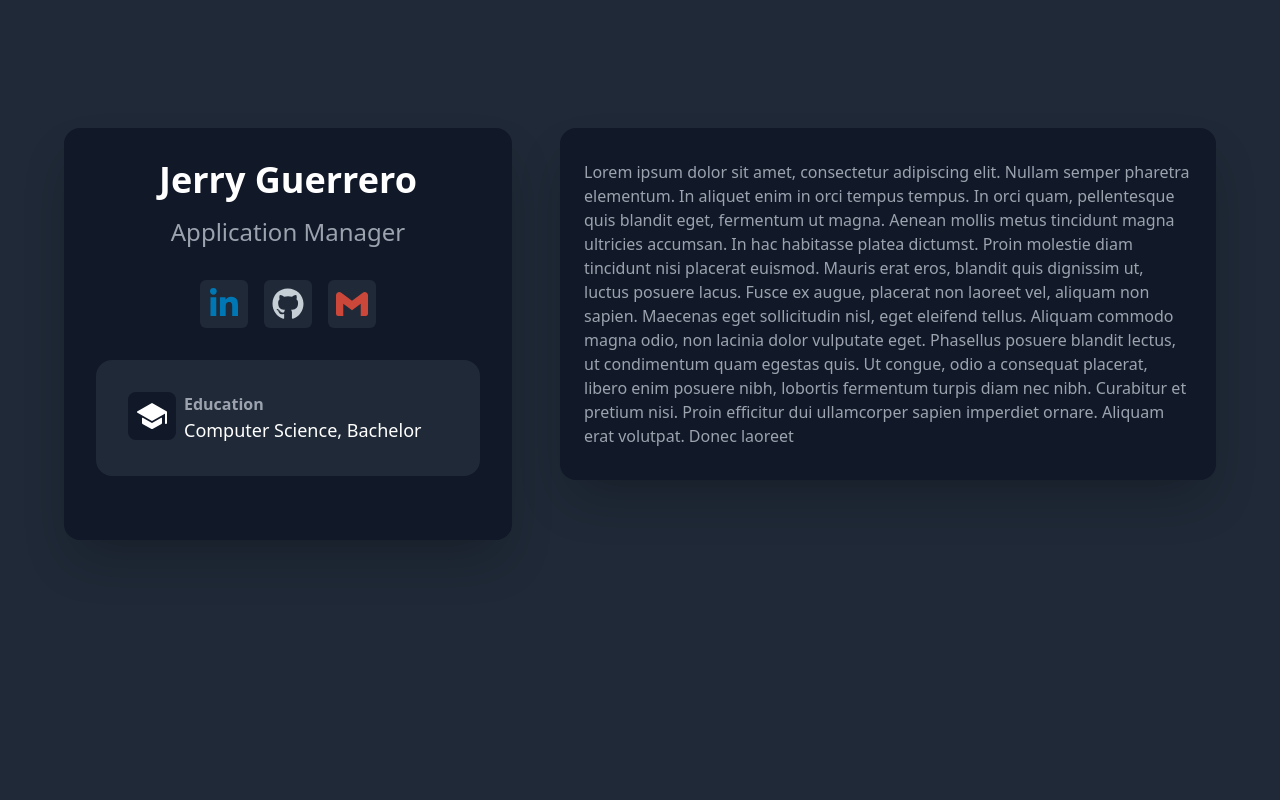
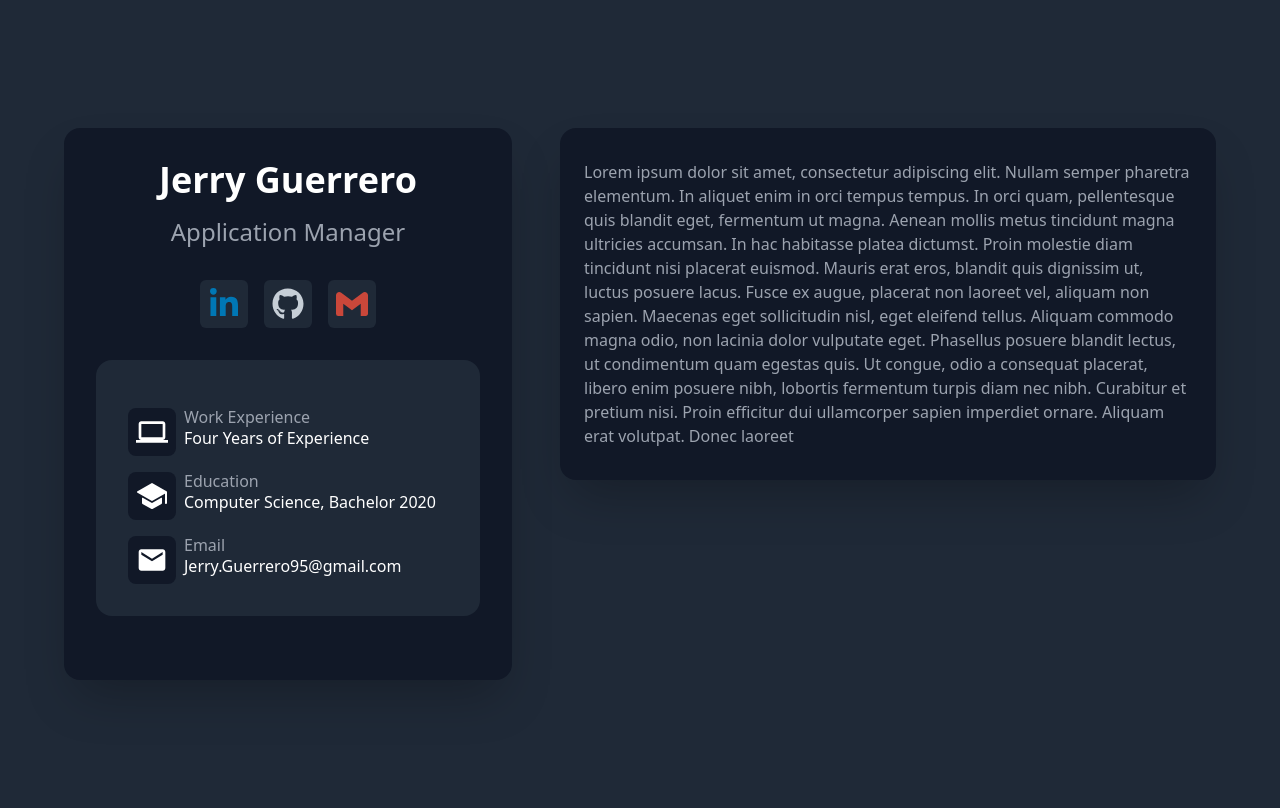
Before and after one commit to Durzo95/jerry-guerrero-portfolio, a Next.js app: page / in a window 1280 px wide. Built offline with nearby package versions, Linux system fonts and the light colour scheme.

Commit message:
Demographic data on profile progress

```diff
--- a/components/ProfileDemoInfo.tsx
+++ b/components/ProfileDemoInfo.tsx
@@ -1,22 +1,28 @@
 import React from "react";
 import { IoSchool } from "react-icons/io5";
+import demoInfoData from "../data/demoInfoData";
 
 export default function ProfileDemoInfo() {
   return (
     <div className="m-8 p-8 bg-gray-800 rounded-2xl">
-      <div className="flex flex-row gap-2">
+      {/* Loop through demoInfoData */}
+      {demoInfoData.map((demoInfo, i) => (
+        <div className="flex flex-row gap-2 mt-4" key={i}>
           {/* The icon on the row */}
           <div className="flex-col">
             <div className="rounded-lg bg-gray-900 p-2">
-            <IoSchool size={32} />
+              <demoInfo.Icon size={32} />
             </div>
           </div>
           {/* The text on the row */}
           <div className="flex-col">
-          <div className="text-md font-bold text-gray-400">Education</div>
-          <div className="text-white text-lg">Computer Science, Bachelor</div>
+            <div className="text-md text-gray-400 my-[-3px]">
+              {demoInfo.subText}
+            </div>
+            <div className="text-white text-md">{demoInfo.text}</div>
           </div>
         </div>
+      ))}
     </div>
   );
 }
--- a/components/ProfileSocialLink.tsx
+++ b/components/ProfileSocialLink.tsx
@@ -1,6 +1,7 @@
 import React from "react";
 import Image from "next/image";
 import { IconType } from "react-icons";
+import socialMediaData from "../data/socialMediaData";
 
 interface SocialLinkProps {
   href: string;
--- /dev/null
+++ b/data/demoInfoData.ts
@@ -0,0 +1,25 @@
+// an object that holds the social media links
+import { IoSchool } from "react-icons/io5";
+import { MdComputer, MdEmail } from "react-icons/md";
+import { IconType } from "react-icons";
+
+// the social media links
+const demoInfoData: Array<{ Icon: IconType; text: string; subText: string }> = [
+  {
+    Icon: MdComputer,
+    text: "Four Years of Experience",
+    subText: "Work Experience",
+  },
+  {
+    Icon: IoSchool,
+    text: "Computer Science, Bachelor 2020",
+    subText: "Education",
+  },
+  {
+    Icon: MdEmail,
+    text: "Jerry.Guerrero95@gmail.com",
+    subText: "Email",
+  },
+];
+
+export default demoInfoData;
```
Lines whose indentation alone changed are shown as unchanged.
